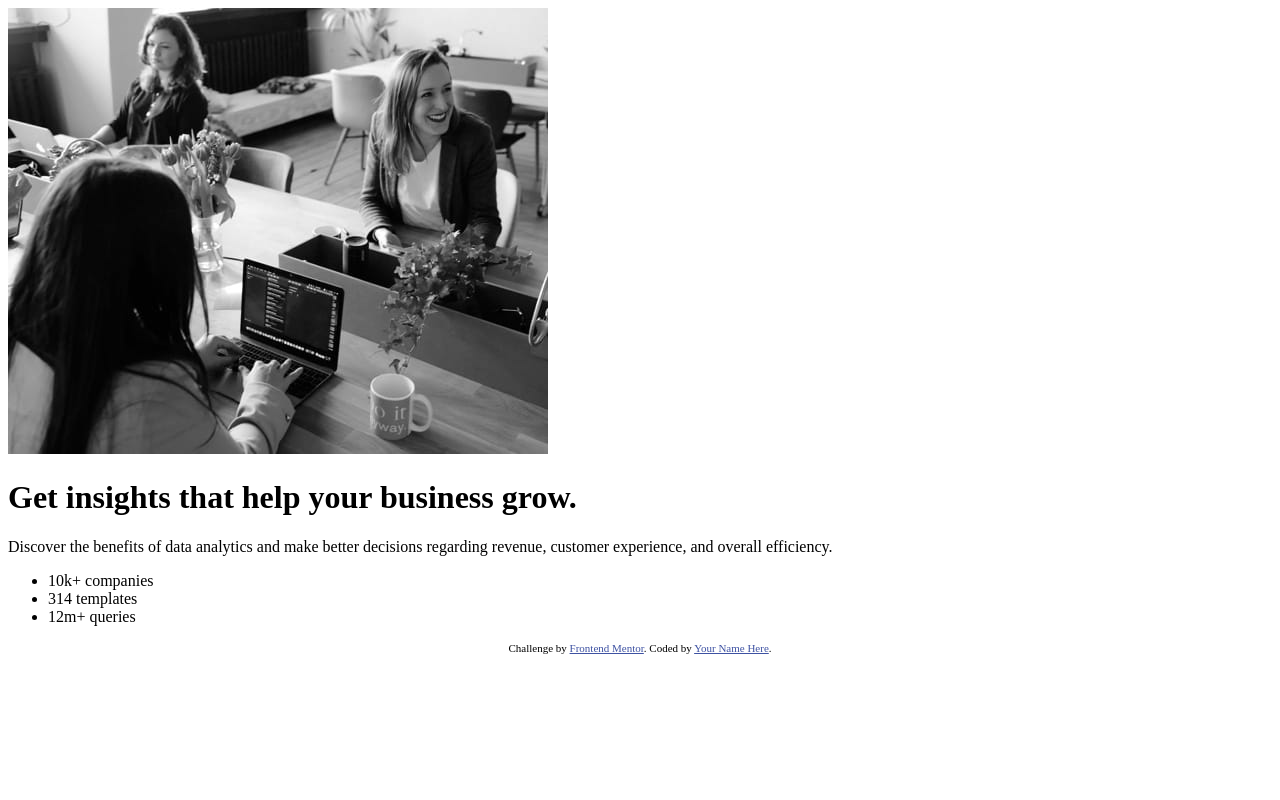
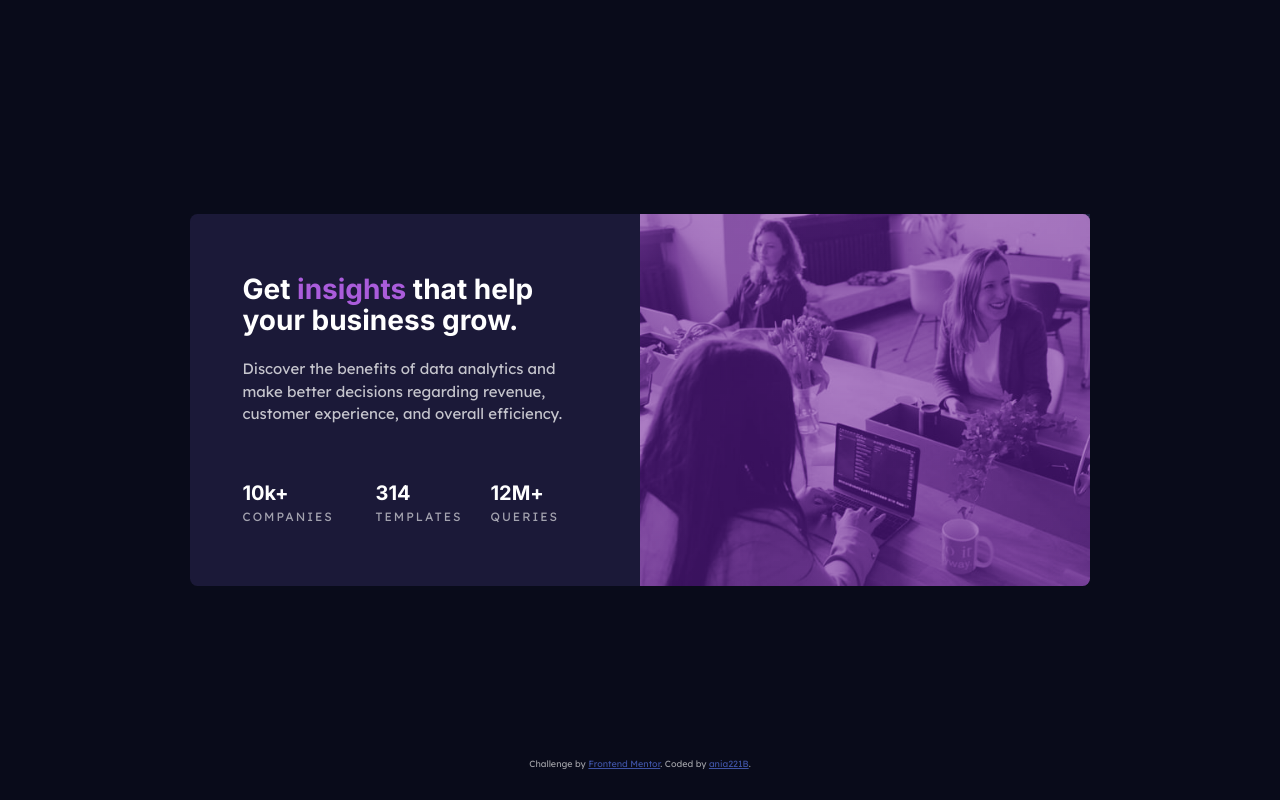
Before and after one commit to ania221B/stats-preview-card, a plain HTML site: page index.html in a window 1280 px wide. Drawn offline with Linux system fonts and the light colour scheme.

Commit message:
styling added

```diff
--- a/css/reset.css
+++ b/css/reset.css
@@ -10,12 +10,12 @@ html:focus-within {
     scroll-behavior: smooth;
   }
 
-  /* Sets core body defaults */
-  body {
+/* Sets core body defaults */
+body {
     min-height: 100vh;
     text-rendering: optimizeSpeed;
     line-height: 1.5;
-  }
+}
 
 /* Removes default margin */
 body,
@@ -31,6 +31,15 @@ dd {
   margin: 0;
 }
 
+/* Removes unnecessary space caused by line height  */
+
+h1,
+h2,
+h3,
+h4 {
+  line-height: 1.1;
+}
+
 /* Gives default styles to a elements that don't have a class */
 a:not([class]) {
     text-decoration-skip-ink: auto;
@@ -41,12 +50,14 @@ a:not([class]) {
   picture {
     max-width: 100%;
     display: block;
+    object-fit: cover;
   }
 
 /* Remove list styles on ul, ol elements with a list role, which suggests default styling will be removed */
 ul[role='list'],
 ol[role='list'] {
   list-style: none;
+  padding: 0;
 }
 
 
--- a/css/styles.css
+++ b/css/styles.css
@@ -0,0 +1,219 @@
+/* ===== CUSTOM PROPERTIES ===== */
+:root {
+    --ff-primary: 'Lexend Deca', sans-serif;
+    --ff-secondary: 'Inter', sans-serif;
+
+    --clr-neutral-100: hsl(0, 0%, 100%);
+    --clr-neutral-150: hsla(0, 0%, 100%, 0.75);
+    --clr-neutral-200: hsla(0, 0%, 100%, 0.6);
+
+    --clr-primary-400: hsl(244, 38%, 16%);
+    --clr-primary-900: hsl(233, 47%, 7%);
+
+    --clr-secondary-400: hsl(277, 64%, 61%);
+
+    --fs-300: 0.75rem;
+    --fs-400: 0.9375rem;
+    --fs-500: 1.25rem;
+    --fs-900: 1.75rem;
+
+    --fw-400: 400;
+    --fw-700: 700;
+
+    --br: 0.5em;
+}
+
+/* ===== UTILITY CLASSES ===== */
+
+.grid {
+    display: grid;
+    grid-auto-flow: row;
+}
+
+@media(min-width: 40em) {
+    .grid {
+        grid-auto-flow: column;
+        grid-template-columns: repeat(2, 1fr);
+    }
+
+    .grid-3-col {
+        grid-template-columns: repeat(3, 1fr);
+    }
+}
+
+.flow > * + * {
+    margin-top: 1em;
+}
+
+@media(min-width: 40em) {
+    .flow > * + * {
+        margin-top: 1.5em;
+    }
+}
+
+
+/* ===== GENERAL STYLES ===== */
+
+body {
+    font-family: var(--ff-primary);
+    font-size: var(--fs-400);
+    font-weight: var(--fw-400);
+
+    background-color: var(--clr-primary-900);
+
+    position: relative;
+}
+
+main {
+    display: grid;
+    place-items: center;
+
+    padding-block: 2em;
+    min-height: 100vh;
+}
+
+/* ===== TYPOGRAPHY ===== */
+
+.card h1,
+.stats li span {
+    font-family: var(--ff-secondary);
+    font-weight: var(--fw-700);
+}
+
+.card header {
+    color: var(--clr-neutral-150);
+}
+
+.card h1 {
+    font-size: var(--fs-900);
+    color: var(--clr-neutral-100);
+}
+.card h1 span {
+    color: var(--clr-secondary-400);
+}
+
+.stats li {
+    font-size: var(--fs-300);
+    color: var(--clr-neutral-200);
+}
+
+.stats li,
+.stats li:last-child span {
+    text-transform: uppercase;
+}
+
+.stats li span {
+    display: block;
+    font-size: var(--fs-500);
+    text-transform: lowercase;
+    color: var(--clr-neutral-100);
+}
+
+/* ===== CARD ===== */
+
+.card {
+    width: 75%;
+    max-width: 56.25rem;
+    margin-inline: auto;
+
+    text-align: center;
+
+    background-color: var(--clr-primary-400);
+    border-radius: var(--br);
+}
+
+@media(min-width: 40em) {
+    .card {
+        text-align: left;
+    }
+}
+
+
+.card-image {
+    background-image: linear-gradient(rgba(0, 0, 0, 0.3), rgba(0, 0, 0, 0.3)), linear-gradient(var(--clr-secondary-400), var(--clr-secondary-400));
+    border-radius: var(--br) var(--br) 0 0;
+}
+
+.card-body {
+    display: flex;
+    flex-direction: column;
+    justify-content: space-between;
+
+    padding-block: 2.5em;
+    padding-inline: 2em;
+}
+
+@media(min-width: 40em) {
+    .card-image {
+        grid-column: 2;
+
+        border-radius: 0 var(--br) var(--br) 0;
+    }
+
+    .card-body {
+        grid-column: 1;
+
+        padding-block: 4em;
+        padding-inline: 3.5em;
+    }
+}
+
+.card img {
+    mix-blend-mode: soft-light;
+}
+
+@media(min-width: 40em) {
+    .card img {
+        min-height: var(--container-height);
+        object-position: right;
+    }
+
+}
+
+.stats {
+    margin-block: 2.5em 0;
+    margin-inline: 0;
+}
+
+.stats > * + * {
+    margin: 1.5em 0 0 0;
+}
+
+@media(min-width: 40em) {
+
+    .stats > * + * {
+        margin: 0 0 0 1.5em;
+    }
+}
+
+.stats li {
+    letter-spacing: 0.125rem;
+}
+
+.stats li span {
+    letter-spacing: initial;
+}
+
+/* ===== FOOTER ===== */
+
+footer {
+    position: fixed;
+    inset: auto 0 0 0;
+
+    padding-block: 2em;
+
+    background-color: var(--clr-primary-900);
+}
+
+.attribution {
+    width: 95%;
+    max-width: 56.25rem;
+    margin-inline: auto;
+
+   font-size: 9px;
+    text-align: center;
+    color: var(--clr-neutral-200);
+  }
+  .attribution a {
+    color: hsl(228, 45%, 44%);
+  }
--- a/index.html
+++ b/index.html
@@ -5,6 +5,16 @@
     <meta name="viewport" content="width=device-width, initial-scale=1.0" />
     <meta http-equiv="X-UA-Compatible" content="IE=Edge" />
     <!-- displays site properly based on user's device -->
+
+    <link rel="preconnect" href="https://fonts.googleapis.com" />
+    <link rel="preconnect" href="https://fonts.gstatic.com" crossorigin />
+    <link
+      href="https://fonts.googleapis.com/css2?family=Inter:wght@400;700&family=Lexend+Deca&display=swap"
+      rel="stylesheet"
+    />
+
+    <link rel="stylesheet" href="css/reset.css" />
+    <link rel="stylesheet" href="css/styles.css" />
 
     <link
       rel="icon"
@@ -15,19 +25,12 @@
 
     <title>Frontend Mentor | Stats preview card component</title>
 
-    <!-- Feel free to remove these styles or customise in your own stylesheet 👍 -->
-    <style>
-      .attribution {
-        font-size: 11px;
-        text-align: center;
-      }
-      .attribution a {
-        color: hsl(228, 45%, 44%);
-      }
-    </style>
+    <script src="js/script.js" defer></script>
   </head>
   <body>
-    <div class="card">
+    <main>
+      <div class="card grid">
+        <div class="card-image">
           <picture>
             <source
               media="(min-width: 40em)"
@@ -38,27 +41,30 @@
               alt="Three women sitting at a table in an office setting. Two are working on their computers, one is looking left and smiling"
             />
           </picture>
-      <div class="card-body">
-        <header>
+        </div>
+        <div class="card-body flow">
+          <header class="flow">
             <h1>Get <span>insights</span> that help your business grow.</h1>
             <p>
               Discover the benefits of data analytics and make better decisions
               regarding revenue, customer experience, and overall efficiency.
             </p>
           </header>
-        <ul class="stats">
+          <ul class="stats grid grid-3-col" role="list">
             <li><span> 10k+</span> companies</li>
             <li><span>314</span> templates</li>
             <li><span>12m+</span> queries</li>
           </ul>
         </div>
       </div>
-
+    </main>
+    <footer>
       <div class="attribution">
         Challenge by
         <a href="https://www.frontendmentor.io?ref=challenge" target="_blank"
           >Frontend Mentor</a
-      >. Coded by <a href="#">Your Name Here</a>.
+        >. Coded by <a href="#">ania221B</a>.
       </div>
+    </footer>
   </body>
 </html>
--- /dev/null
+++ b/js/script.js
@@ -0,0 +1,4 @@
+const card = document.querySelector('.card')
+const cardHeight = card.getBoundingClientRect().height
+
+card.style.setProperty('--container-height', `${cardHeight}px`)
```
Lines whose indentation alone changed are shown as unchanged.
